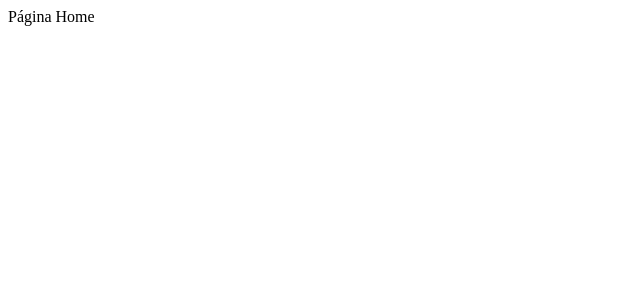
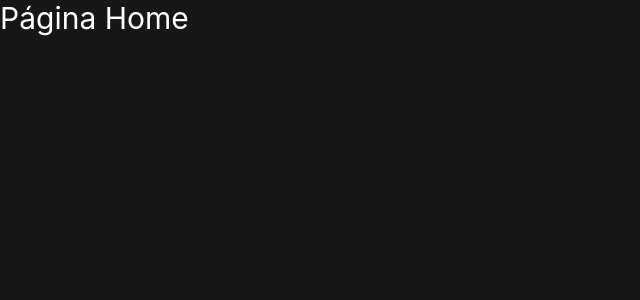
Before and after one commit to JoaoJunio09/curso-react, a React (Vite) app in the folder devlink/: page / in a window 1280 px wide. Shown: the top 300 px of the page, without its empty margins (0-640 px from the left). Built offline with nearby package versions, Linux system fonts and the light colour scheme.

Commit message:
Conhecendo o Tailwind Css

```diff
--- a/devlink/package.json
+++ b/devlink/package.json
@@ -10,9 +10,11 @@
     "preview": "vite preview"
   },
   "dependencies": {
+    "@tailwindcss/vite": "^4.2.4",
     "react": "^19.2.5",
     "react-dom": "^19.2.5",
-    "react-router-dom": "^7.14.2"
+    "react-router-dom": "^7.14.2",
+    "tailwindcss": "^4.2.4"
   },
   "devDependencies": {
     "@babel/core": "^7.29.0",
--- a/devlink/src/index.css
+++ b/devlink/src/index.css
@@ -0,0 +1 @@
+@import "tailwindcss";
--- a/devlink/src/pages/home/index.tsx
+++ b/devlink/src/pages/home/index.tsx
@@ -1,7 +1,7 @@
 export function Home() {
 	return (
-		<div>
-			Página Home
+		<div className="w-full h-screen bg-neutral-900">
+			<h1 className="text-white text-3xl">Página Home</h1>
 		</div>
 	)
 }
--- a/devlink/vite.config.ts
+++ b/devlink/vite.config.ts
@@ -1,10 +1,12 @@
 import { defineConfig } from 'vite'
 import react, { reactCompilerPreset } from '@vitejs/plugin-react'
 import babel from '@rolldown/plugin-babel'
+import tailwindcss from '@tailwindcss/vite'
 
 // https://vite.dev/config/
 export default defineConfig({
   plugins: [
+    tailwindcss(),
     react(),
     babel({ presets: [reactCompilerPreset()] })
   ],
```
Also changed, not shown: 1 other file (tests, documents, lock files or other folders).
